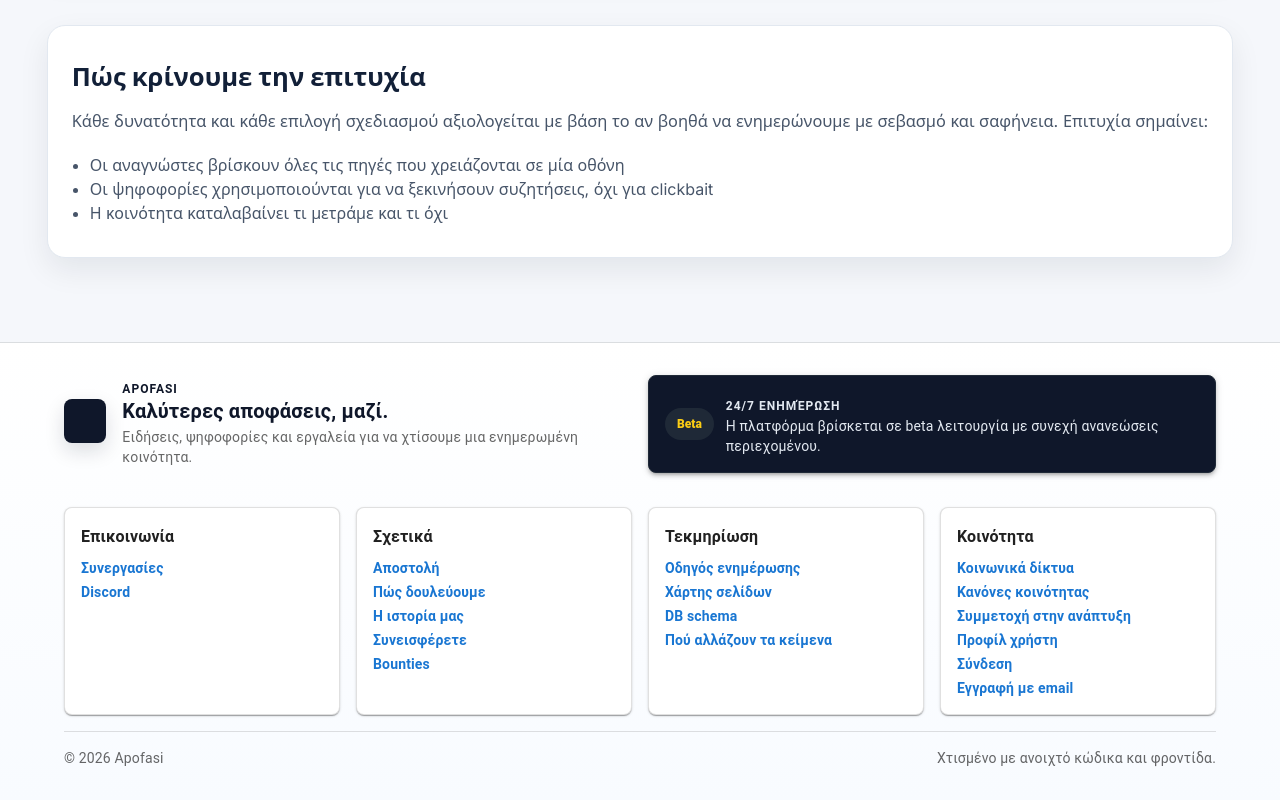
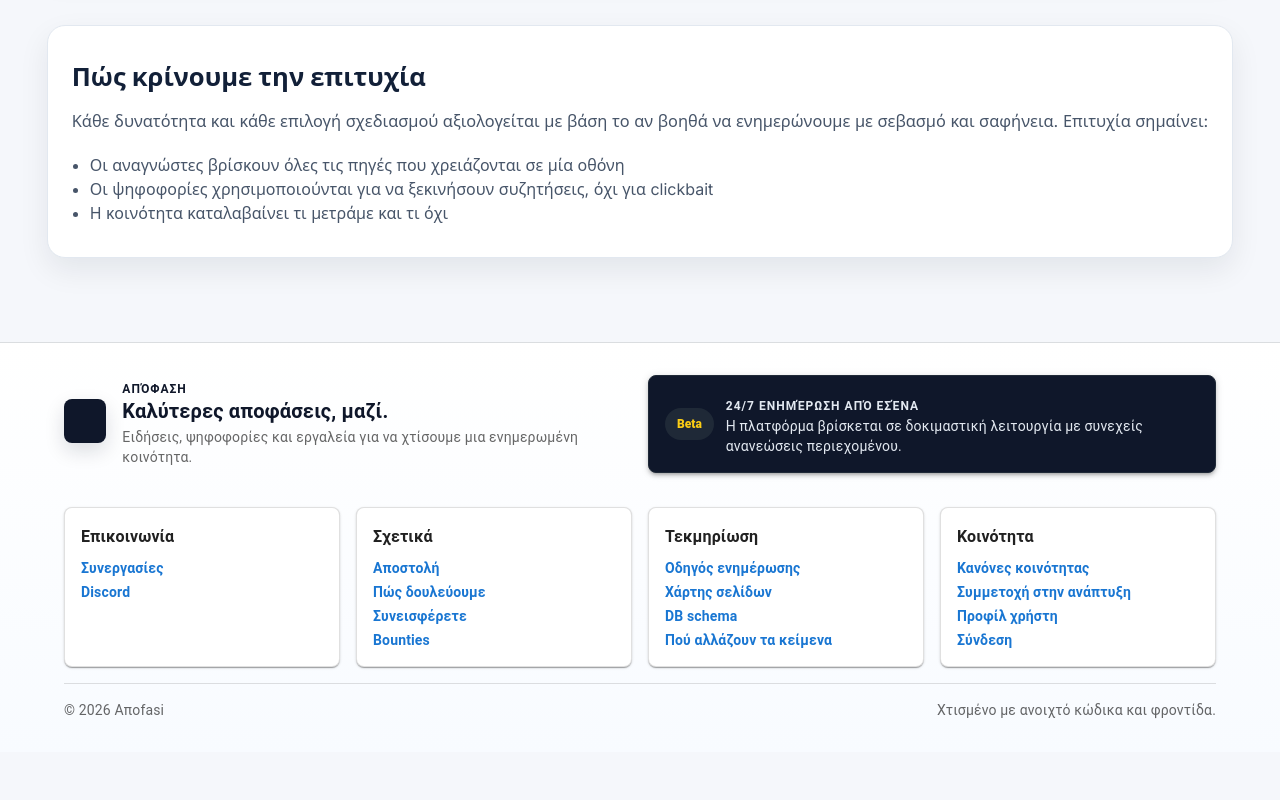
Before and after one commit to Antoniskp/apofasi, a React (Vite) app in the folder client/: page /mission in a window 1280 px wide. Shown: the part 2978-3778 px from the top of the page. After the commit the page ends 3730 px from the top, so only its background shows below. Built offline with nearby package versions, Linux system fonts and the light colour scheme; no server answers; some icons are missing.

Commit message:
Update Footer.jsx

```diff
--- a/client/src/components/Footer.jsx
+++ b/client/src/components/Footer.jsx
@@ -29,7 +29,6 @@ const footerSections = [
     links: [
       { label: "Αποστολή", to: "/mission" },
       { label: "Πώς δουλεύουμε", to: "/how-we-do-it" },
-      { label: "Η ιστορία μας", to: "/about" },
       { label: "Συνεισφέρετε", to: "/contribute" },
       { label: "Bounties", to: "/bounties" }
     ]
@@ -48,12 +47,10 @@ const footerSections = [
     title: "Κοινότητα",
     titleLink: "/social",
     links: [
-      { label: "Κοινωνικά δίκτυα", to: "/social" },
       { label: "Κανόνες κοινότητας", to: "/community-guidelines" },
       { label: "Συμμετοχή στην ανάπτυξη", to: "/contribute" },
       { label: "Προφίλ χρήστη", to: "/profile" },
       { label: "Σύνδεση", to: "/auth" },
-      { label: "Εγγραφή με email", to: "/register" }
     ]
   }
 ];
@@ -120,7 +117,7 @@ export default function Footer() {
                 </Box>
                 <Box>
                   <Typography variant="overline" sx={{ fontWeight: 700, lineHeight: 1 }}>
-                    Apofasi
+                    Απόφαση
                   </Typography>
                   <Typography variant="h6" component="h2" sx={{ fontWeight: 700, lineHeight: 1.2 }}>
                     Καλύτερες αποφάσεις, μαζί.
@@ -156,10 +153,10 @@ export default function Footer() {
                   />
                   <Box>
                     <Typography variant="overline" sx={{ fontWeight: 700, lineHeight: 1 }}>
-                      24/7 ενημέρωση
+                      24/7 ενημέρωση από εσένα
                     </Typography>
                     <Typography variant="body2" sx={{ fontSize: "0.875rem" }}>
-                      Η πλατφόρμα βρίσκεται σε beta λειτουργία με συνεχή ανανεώσεις περιεχομένου.
+                      Η πλατφόρμα βρίσκεται σε δοκιμαστική λειτουργία με συνεχείς ανανεώσεις περιεχομένου.
                     </Typography>
                   </Box>
                 </Box>
@@ -272,7 +269,7 @@ export default function Footer() {
           }}
         >
           <Typography variant="body2" color="text.secondary">
-            © {new Date().getFullYear()} Apofasi
+            © {new Date().getFullYear()} Aπofasi
           </Typography>
           <Box sx={{ display: "flex", alignItems: "center", gap: 2 }}>
             <Typography variant="body2" color="text.secondary">
```
